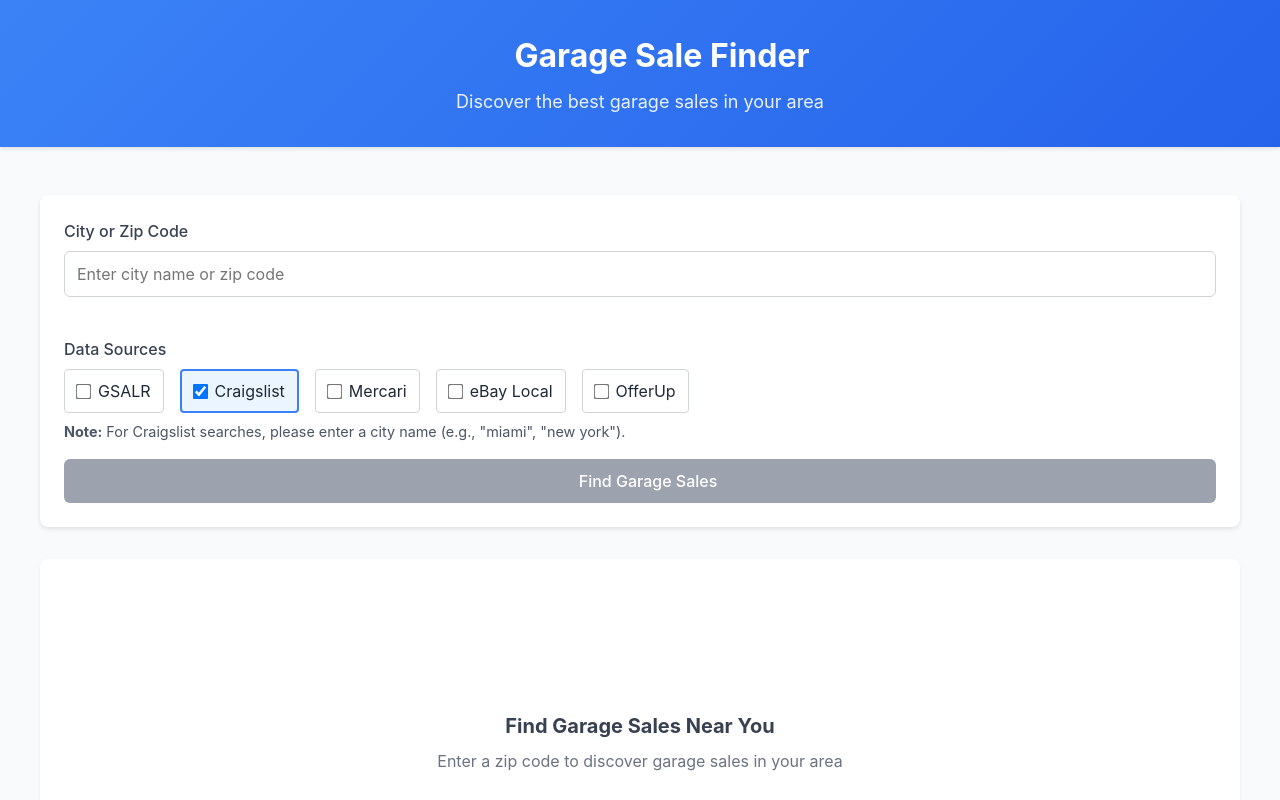
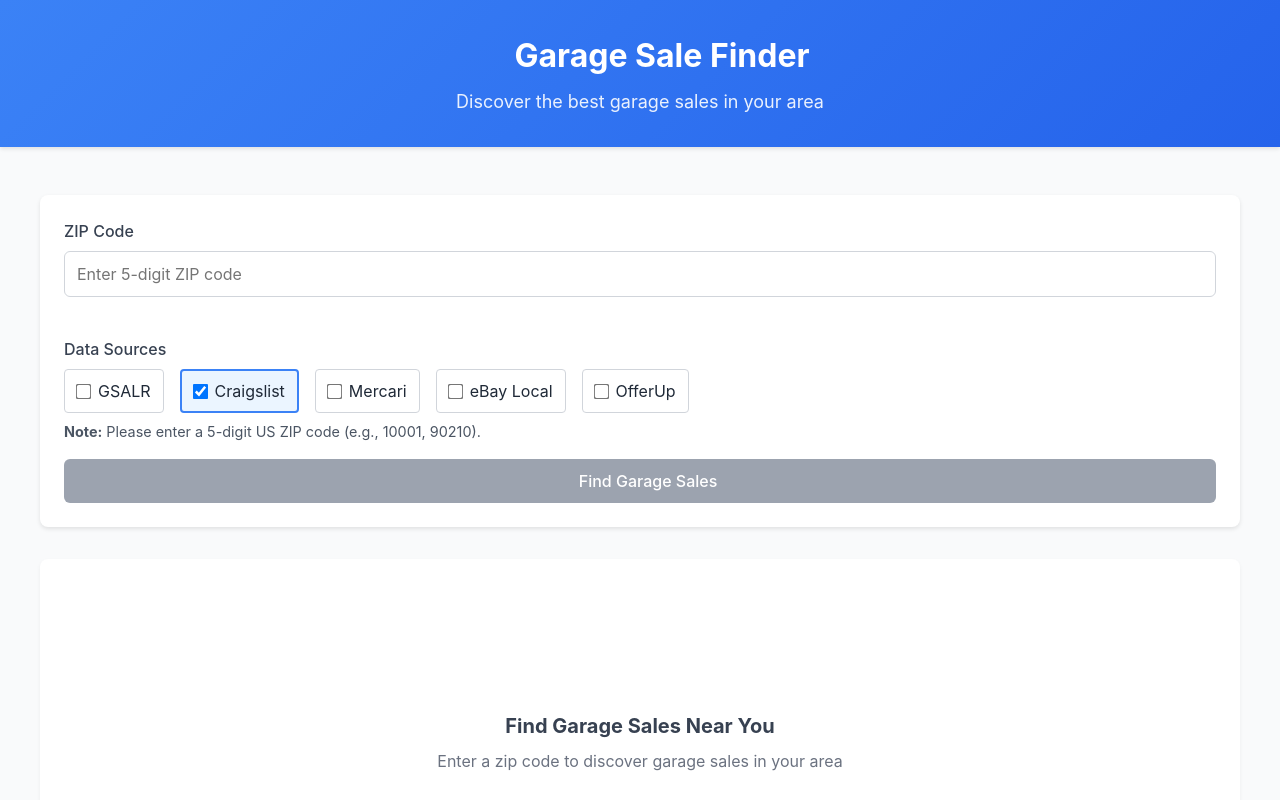
Before and after one commit to Devaaron7/garage-sale-finder, a React (Create React App) app: page / in a window 1280 px wide. Shown: the top 800 px of the page. Built offline with nearby package versions, Linux system fonts and the light colour scheme; some icons are missing.

Commit message:
remove city verbiage

```diff
--- a/src/components/SearchForm.tsx
+++ b/src/components/SearchForm.tsx
@@ -91,13 +91,29 @@ interface SearchFormProps {
 
 const SearchForm: React.FC<SearchFormProps> = ({ onSearch, isLoading, sources }) => {
   const [location, setLocation] = useState('');
+  const [isValidZip, setIsValidZip] = useState(true);
   // Default to only Craigslist selected
   const [selectedSources, setSelectedSources] = useState<string[]>(['craigslist']);
 
   const handleSubmit = (e: React.FormEvent) => {
     e.preventDefault();
-    if (location.trim() && selectedSources.length > 0) {
-      onSearch(location, selectedSources);
+    const zipCode = location.trim();
+    const isValid = /^\d{5}$/.test(zipCode);
+    setIsValidZip(isValid);
+
+    if (isValid && selectedSources.length > 0) {
+      onSearch(zipCode, selectedSources);
+    }
+  };
+
+  const handleLocationChange = (e: React.ChangeEvent<HTMLInputElement>) => {
+    const value = e.target.value;
+    // Only allow numeric input and limit to 5 digits
+    if (value === '' || /^\d{0,5}$/.test(value)) {
+      setLocation(value);
+      if (value.length === 5) {
+        setIsValidZip(true);
+      }
     }
   };
 
@@ -112,14 +128,17 @@ const SearchForm: React.FC<SearchFormProps> = ({ onSearch, isLoading, sources })
   return (
     <Form onSubmit={handleSubmit}>
       <FormGroup>
-        <Label htmlFor="location">City or Zip Code</Label>
+        <Label htmlFor="location">ZIP Code</Label>
         <div style={{ position: 'relative' }}>
           <Input
             id="location"
             type="text"
-            placeholder="Enter city name or zip code"
+            inputMode="numeric"
+            pattern="\d{5}"
+            placeholder="Enter 5-digit ZIP code"
             value={location}
-            onChange={(e) => setLocation(e.target.value)}
+            onChange={handleLocationChange}
+            style={!isValidZip && location.length === 5 ? { borderColor: '#ef4444' } : {}}
             required
           />
           <FaLocationDot
@@ -132,6 +151,11 @@ const SearchForm: React.FC<SearchFormProps> = ({ onSearch, isLoading, sources })
             }}
           />
         </div>
+        {!isValidZip && location.length === 5 && (
+          <div style={{ color: '#ef4444', fontSize: '0.875rem', marginTop: '0.25rem' }}>
+            Please enter a valid 5-digit ZIP code
+          </div>
+        )}
       </FormGroup>
 
       <FormGroup>
@@ -156,7 +180,7 @@ const SearchForm: React.FC<SearchFormProps> = ({ onSearch, isLoading, sources })
           ))}
         </CheckboxContainer>
         <div style={{ marginTop: '8px', fontSize: '0.9rem', color: '#4b5563' }}>
-          <strong>Note:</strong> For Craigslist searches, please enter a city name (e.g., "miami", "new york").
+          <strong>Note:</strong> Please enter a 5-digit US ZIP code (e.g., 10001, 90210).
         </div>
       </FormGroup>
 
```
